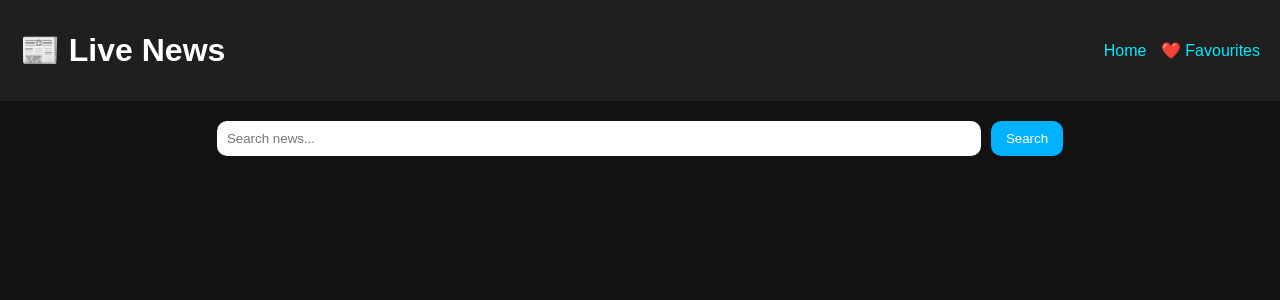
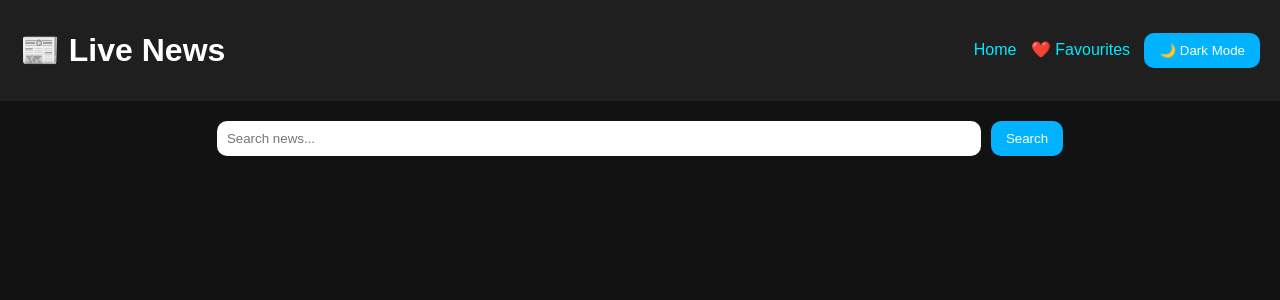
Before and after one commit to priyam-1777/live-news-app, a Flask app: page / in a window 1280 px wide. Shown: the top 300 px of the page. Run offline with Flask 3, Linux system fonts and the light colour scheme; data that the repository does not hold is empty.

Commit message:
Update index.html

```diff
--- a/templates/index.html
+++ b/templates/index.html
@@ -14,6 +14,7 @@
   <nav>
     <a href="/">Home</a>
     <a href="/favourites">❤️ Favourites</a>
+    <button id="theme-toggle">🌙 Dark Mode</button>
   </nav>
 </header>
 
```
